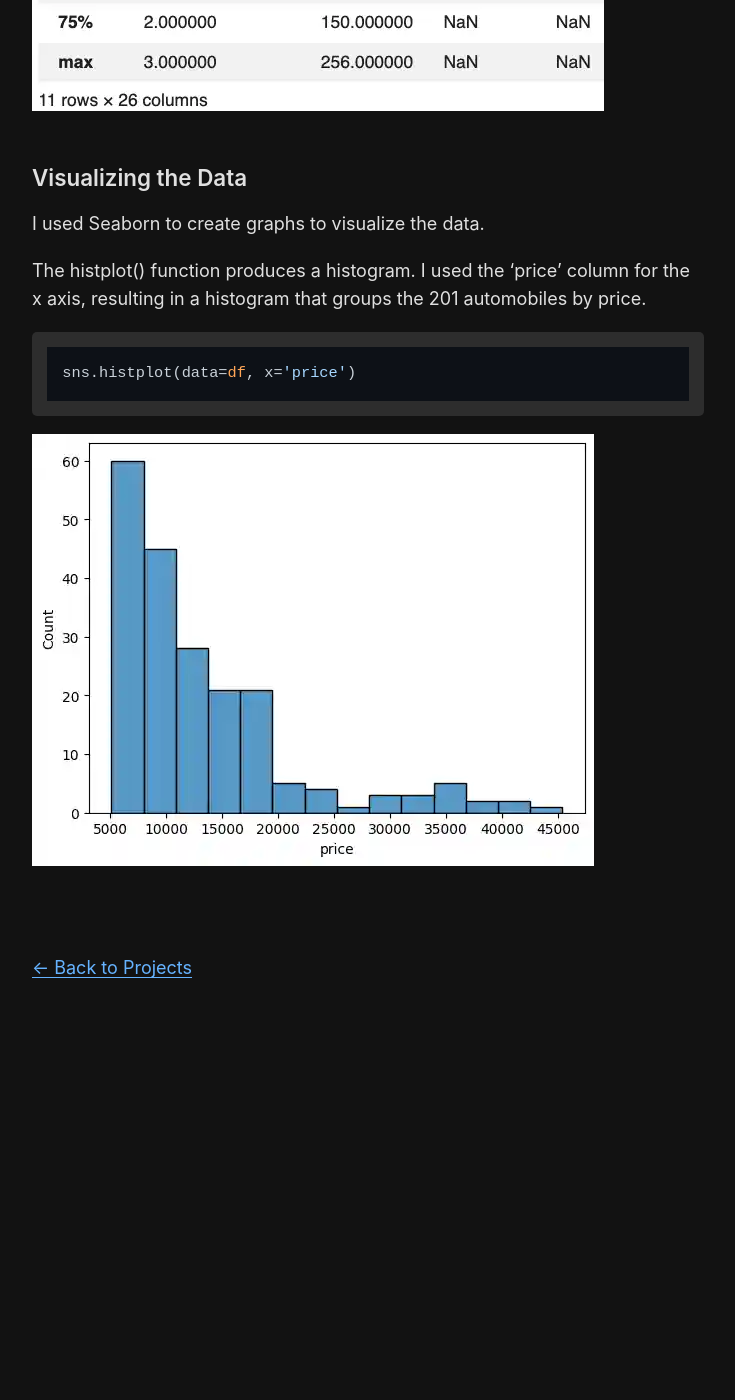
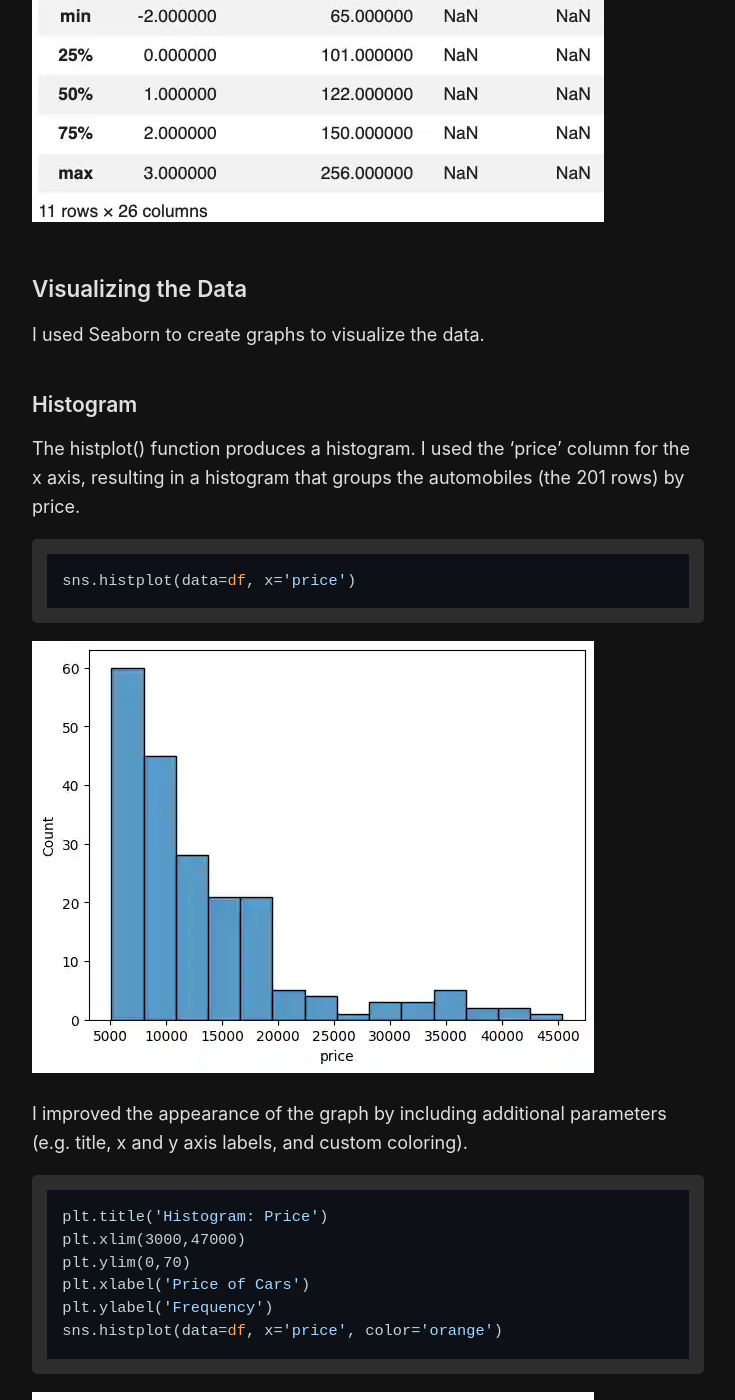
Before and after one commit to JNPyles/JNPyles.github.io, a Jekyll site: the page built from _posts/2024-02-18-Python-Data-Visualization.md, in a window 1280 px wide and 1400 px high, scrolled down 3000 px. Shown: the whole window, without its empty margins (272-1007 px from the left). Built offline with Jekyll 4.4.1, drawn with Linux system fonts in a browser that asks for light colours; nearby versions of some CDN libraries; before the commit the page ends 4015 px from its top, so only the background shows below that; some of the changed text lies outside the part shown.

Commit message:
Website Updates

````diff
--- a/_posts/2024-02-18-Python-Data-Visualization.md
+++ b/_posts/2024-02-18-Python-Data-Visualization.md
@@ -9,7 +9,11 @@
 ---
 
 # Setup
-To begin, I import the Python libraries I will use.
+To begin, I imported the Python libraries I will use for this project:
+- Numpy for calculations.
+- Pandas for managing the data.
+- Matplotlib and Seaborn for visualizations.
+
 ```
 import numpy as np
 import pandas as pd
@@ -32,10 +36,8 @@
 ```
 ![Automobile table head]({{ site.baseurl }}/assets/images/2024-02-18-Python-Data-Visualization/automobile-table-head.webp)
 
+The shape function tells me that the data consists of 201 rows and 26 columns.
 ```
-
-The shape function tells me that the data consists of 201 rows and 26 columns.
-
 df.shape()
 >>> (201,26)
 ```
@@ -84,9 +86,45 @@
 
 I used Seaborn to create graphs to visualize the data.
 
-The histplot() function produces a histogram. I used the 'price' column for the x axis, resulting in a histogram that groups the 201 automobiles by price.
+### Histogram
+
+The histplot() function produces a histogram. I used the 'price' column for the x axis, resulting in a histogram that groups the automobiles (the 201 rows) by price.
 
 ```
 sns.histplot(data=df, x='price')
 ```
 ![Price Histogram]({{ site.baseurl }}/assets/images/2024-02-18-Python-Data-Visualization/price-histogram.webp)
+
+I improved the appearance of the graph by including additional parameters (e.g. title, x and y axis labels, and custom coloring).
+
+```
+plt.title('Histogram: Price')
+plt.xlim(3000,47000)
+plt.ylim(0,70)
+plt.xlabel('Price of Cars')
+plt.ylabel('Frequency')
+sns.histplot(data=df, x='price', color='orange')
+```
+![Price Histogram Improved]({{ site.baseurl }}/assets/images/2024-02-18-Python-Data-Visualization/price-histogram-improved.webp)
+
+I further enhanced the graph with information on body style.
+```
+sns.histplot(data=df, x='price', kde=True, hue='body_style')
+```
+![Price Histogram Improved with Body Styles]({{ site.baseurl }}/assets/images/2024-02-18-Python-Data-Visualization/price-histogram-improved-body-type.webp)
+
+I used the FacetGrid() function to create price histograms for each body style.
+
+```
+g = sns.FacetGrid(df, col="body_style")
+g.map(sns.histplot, "price")
+```
+![Price Histogram Facet Grid]({{ site.baseurl }}/assets/images/2024-02-18-Python-Data-Visualization/price-histogram-facetgrid-body-style.webp)
+
+### Box Plot
+
+I used the boxplot() function to create a box plot for each body style.
+```
+sns.boxplot(data=df, x='body_style', y='price')
+```
+![Boxplot Body Styles]({{ site.baseurl }}/assets/images/2024-02-18-Python-Data-Visualization/boxplot-body-styles.webp)
````
Also changed, not shown: assets/images/2024-02-18-Python-Data-Visualization/boxplot-body-styles.webp (added), assets/images/2024-02-18-Python-Data-Visualization/price-histogram-facetgrid-body-style.webp (added), assets/images/2024-02-18-Python-Data-Visualization/price-histogram-improved-body-type.webp (added).
